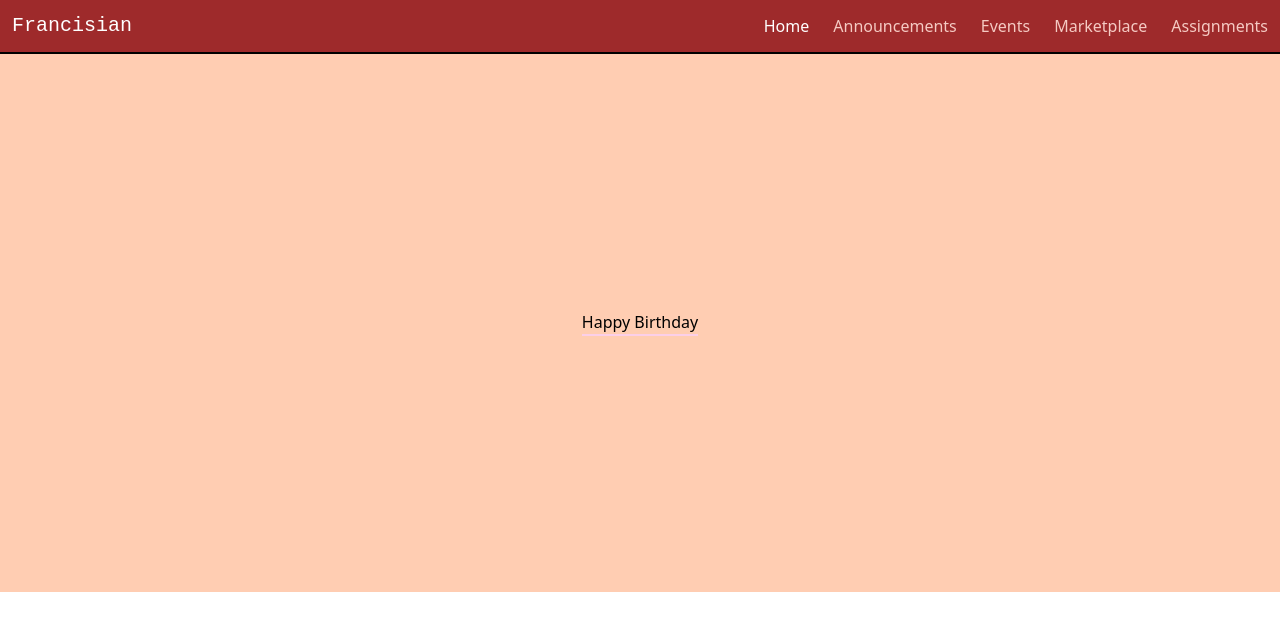
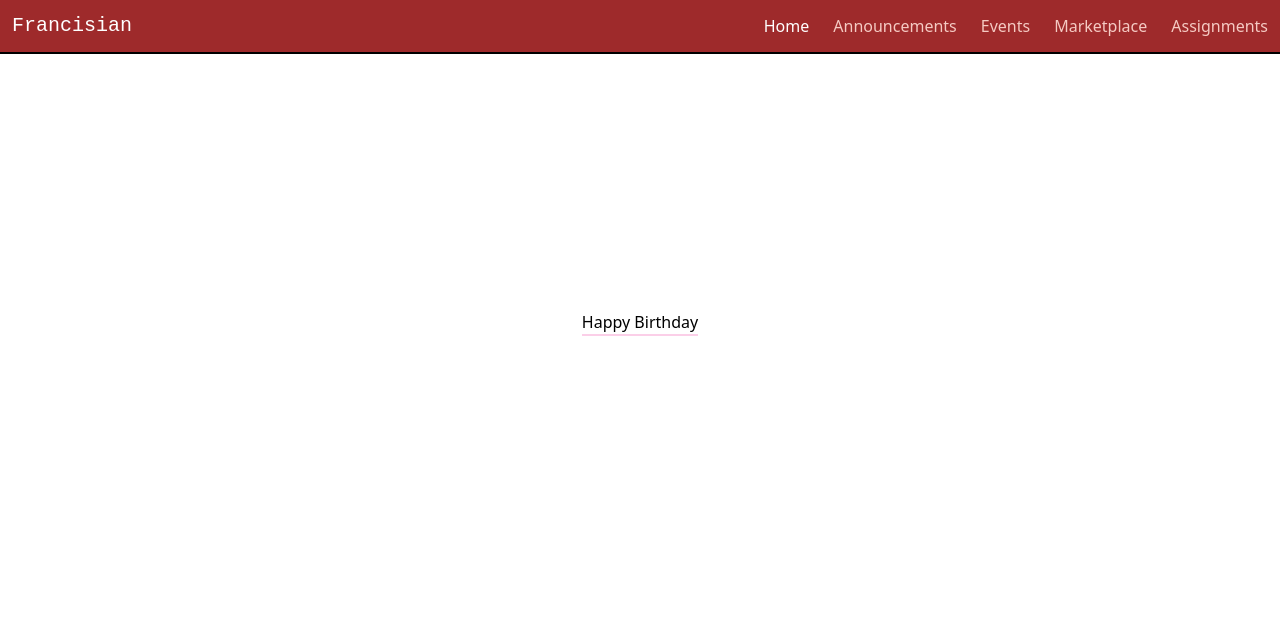
Before and after one commit to Venkatr01/francisian, a React (Vite) app: page / in a window 1280 px wide. Shown: the top 630 px of the page. Built offline with nearby package versions, Linux system fonts and the light colour scheme.

Commit message:
Add basic styling

```diff
--- a/src/components/Home.jsx
+++ b/src/components/Home.jsx
@@ -35,7 +35,7 @@ function Home() {
 
 
   return (
-    <div className='flex justify-center align-middle py-64 bg-custom-gray ' >
+    <div className='flex justify-center align-middle py-64 bg-white ' >
         <div className='flex border-solid border-b-2 border-pink-200 flex-row gap-3' >
             {/* Welcome Home baby!!
              */}
```
